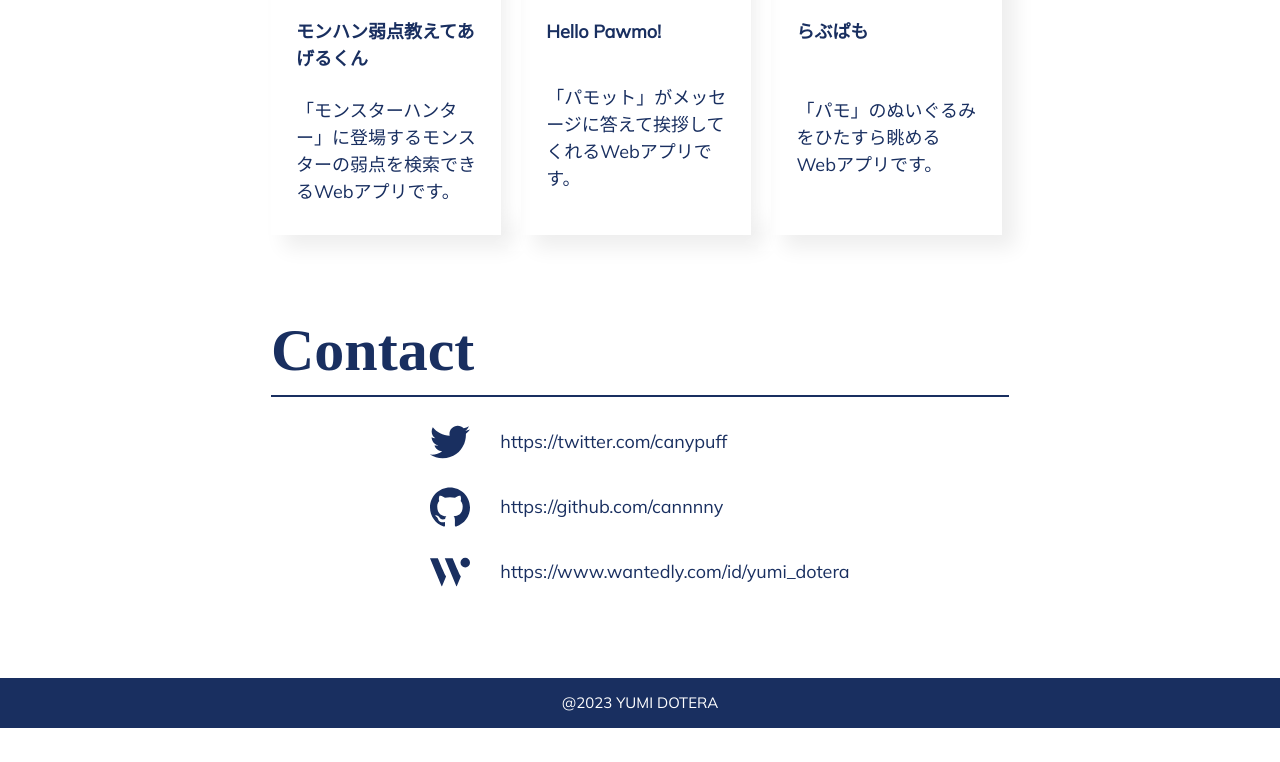
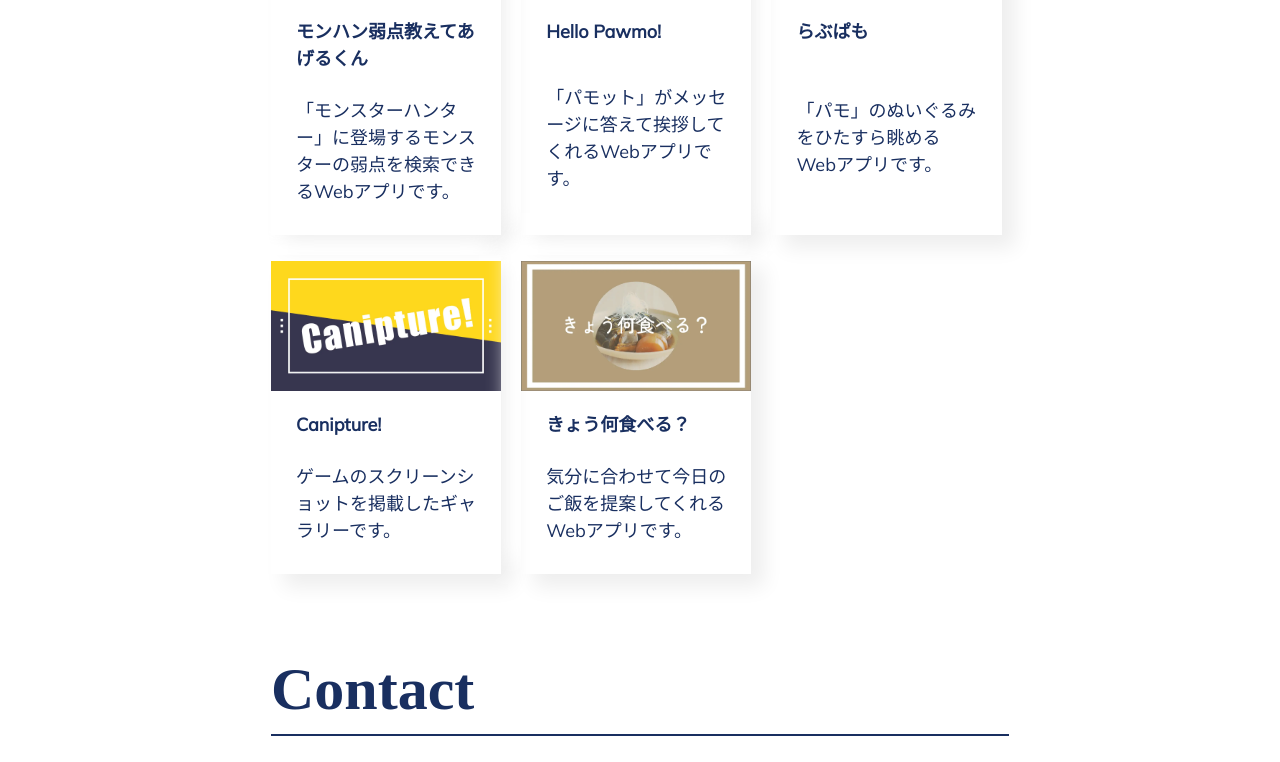
Before and after one commit to cannnny/portfolio, a React (Create React App) app: page / in a window 1280 px wide. Shown: the part 1656-2418 px from the top of the page. Before the commit the page ends 2384 px from the top, so only its background shows below. Built offline with nearby package versions, Linux system fonts and the light colour scheme; a web font is replaced by a local one.

Commit message:
worksDataの記述を戻す

```diff
--- a/src/App.jsx
+++ b/src/App.jsx
@@ -102,18 +102,18 @@ function App() {
       img: "thumb-lp.webp",
       overview: "「パモ」のぬいぐるみをひたすら眺めるWebアプリです。",
     },
-    // {
-    //   name: "Canipture!",
-    //   url: "https://canipture.vercel.app/",
-    //   img: "thumb-ca.webp",
-    //   overview: "ゲームのスクリーンショットを掲載したギャラリーです。",
-    // },
-    // {
-    //   name: "きょう何食べる？",
-    //   url: "https://whats-for-dinner-cannnny.vercel.app/",
-    //   img: "thumb-wd.webp",
-    //   overview: "気分に合わせて今日のご飯を提案してくれるWebアプリです。",
-    // },
+    {
+      name: "Canipture!",
+      url: "https://canipture.vercel.app/",
+      img: "thumb-ca.webp",
+      overview: "ゲームのスクリーンショットを掲載したギャラリーです。",
+    },
+    {
+      name: "きょう何食べる？",
+      url: "https://whats-for-dinner-cannnny.vercel.app/",
+      img: "thumb-wd.webp",
+      overview: "気分に合わせて今日のご飯を提案してくれるWebアプリです。",
+    },
   ];
 
   return (
```
